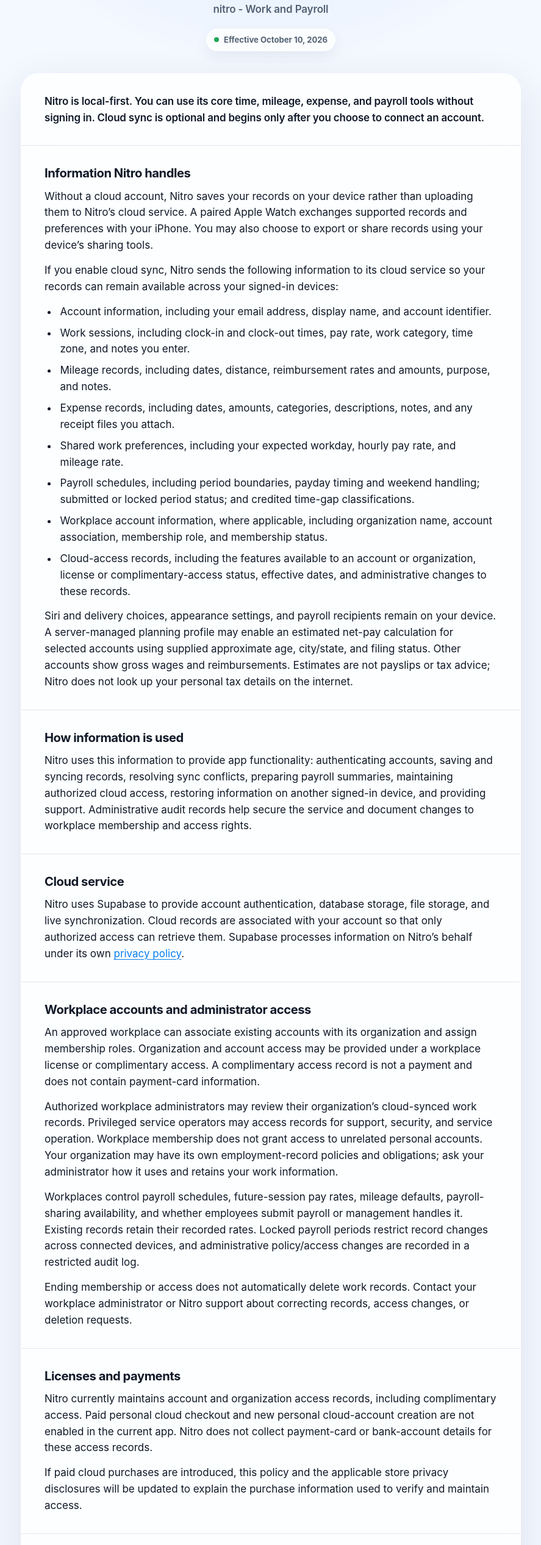
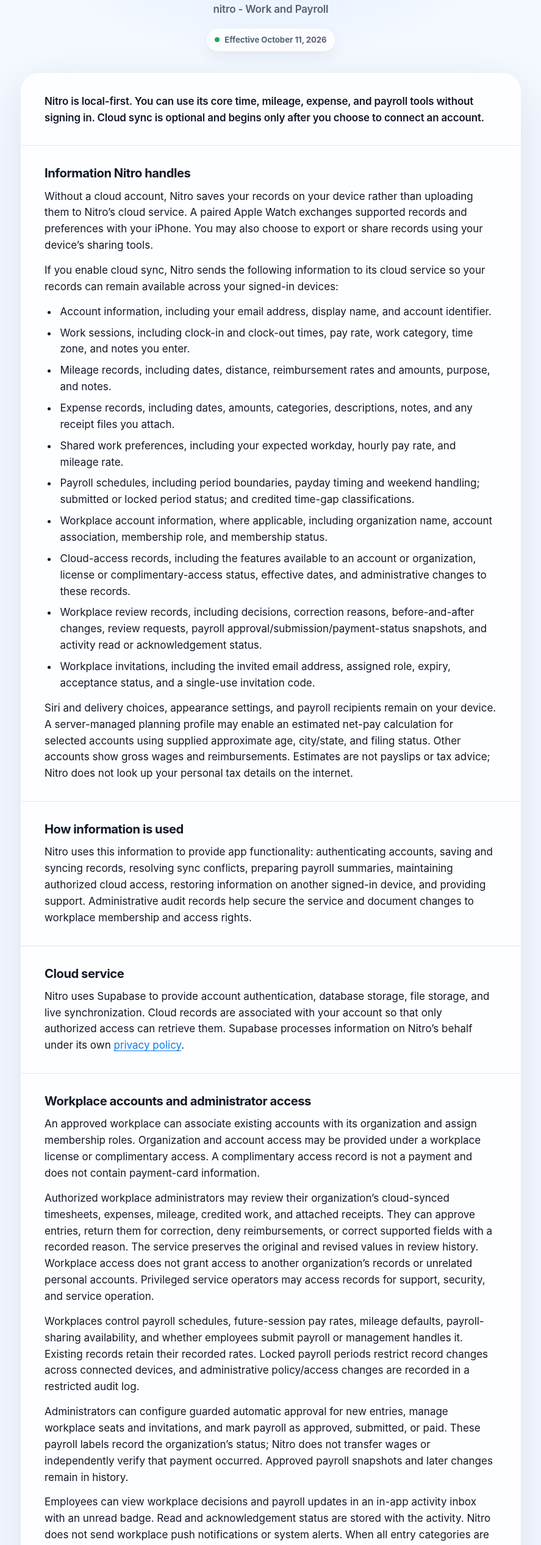
Before and after one commit to Stockton07/nitro-privacy, a plain HTML site: page index.html in a window 1280 px wide. Shown: the part 240-2774 px from the top of the page at 61% size, without its empty margins (196-1083 px from the left). Drawn offline with Linux system fonts and the light colour scheme.

Commit message:
Disclose scoped workplace reviews and in-app activity

```diff
--- a/index.html
+++ b/index.html
@@ -209,7 +209,7 @@
       </div>
       <h1>Privacy Policy</h1>
       <p class="product">nitro - Work and Payroll</p>
-      <div class="effective">Effective October 10, 2026</div>
+      <div class="effective">Effective October 11, 2026</div>
     </header>
 
     <main>
@@ -230,6 +230,8 @@
           <li>Payroll schedules, including period boundaries, payday timing and weekend handling; submitted or locked period status; and credited time-gap classifications.</li>
           <li>Workplace account information, where applicable, including organization name, account association, membership role, and membership status.</li>
           <li>Cloud-access records, including the features available to an account or organization, license or complimentary-access status, effective dates, and administrative changes to these records.</li>
+          <li>Workplace review records, including decisions, correction reasons, before-and-after changes, review requests, payroll approval/submission/payment-status snapshots, and activity read or acknowledgement status.</li>
+          <li>Workplace invitations, including the invited email address, assigned role, expiry, acceptance status, and a single-use invitation code.</li>
         </ul>
         <p>Siri and delivery choices, appearance settings, and payroll recipients remain on your device. A server-managed planning profile may enable an estimated net-pay calculation for selected accounts using supplied approximate age, city/state, and filing status. Other accounts show gross wages and reimbursements. Estimates are not payslips or tax advice; Nitro does not look up your personal tax details on the internet.</p>
       </section>
@@ -247,8 +249,11 @@
       <section>
         <h2>Workplace accounts and administrator access</h2>
         <p>An approved workplace can associate existing accounts with its organization and assign membership roles. Organization and account access may be provided under a workplace license or complimentary access. A complimentary access record is not a payment and does not contain payment-card information.</p>
-        <p>Authorized workplace administrators may review their organization’s cloud-synced work records. Privileged service operators may access records for support, security, and service operation. Workplace membership does not grant access to unrelated personal accounts. Your organization may have its own employment-record policies and obligations; ask your administrator how it uses and retains your work information.</p>
+        <p>Authorized workplace administrators may review their organization’s cloud-synced timesheets, expenses, mileage, credited work, and attached receipts. They can approve entries, return them for correction, deny reimbursements, or correct supported fields with a recorded reason. The service preserves the original and revised values in review history. Workplace access does not grant access to another organization’s records or unrelated personal accounts. Privileged service operators may access records for support, security, and service operation.</p>
         <p>Workplaces control payroll schedules, future-session pay rates, mileage defaults, payroll-sharing availability, and whether employees submit payroll or management handles it. Existing records retain their recorded rates. Locked payroll periods restrict record changes across connected devices, and administrative policy/access changes are recorded in a restricted audit log.</p>
+        <p>Administrators can configure guarded automatic approval for new entries, manage workplace seats and invitations, and mark payroll as approved, submitted, or paid. These payroll labels record the organization’s status; Nitro does not transfer wages or independently verify that payment occurred. Approved payroll snapshots and later changes remain in history.</p>
+        <p>Employees can view workplace decisions and payroll updates in an in-app activity inbox with an unread badge. Read and acknowledgement status are stored with the activity. Nitro does not send workplace push notifications or system alerts. When all entry categories are configured for automatic approval, the employee inbox is hidden; administrators retain audit history.</p>
+        <p>Your organization may have its own employment-record policies and obligations. Ask your administrator how it uses and retains your work information.</p>
         <p>Ending membership or access does not automatically delete work records. Contact your workplace administrator or Nitro support about correcting records, access changes, or deletion requests.</p>
       </section>
 
@@ -271,7 +276,7 @@
 
       <section>
         <h2>Security</h2>
-        <p>Nitro uses encrypted network connections, system-protected credential storage, database access rules, and protected on-device storage. Membership and license changes require privileged service access; an ordinary account cannot grant itself workplace membership or complimentary access. Authorized administrators and service operators may have access as described above. No method of electronic storage or transmission is perfectly secure.</p>
+        <p>Nitro uses encrypted network connections, system-protected credential storage, database access rules, and protected on-device storage. Workplace membership requires authorized administrator or service action; accepting an administrator’s invitation also requires a matching verified email, valid invitation, and available licensed seat. An ordinary account cannot grant itself administrator privileges, change paid entitlements, or award complimentary access. Authorized administrators and service operators may have access as described above. No method of electronic storage or transmission is perfectly secure.</p>
       </section>
 
       <section>
```
